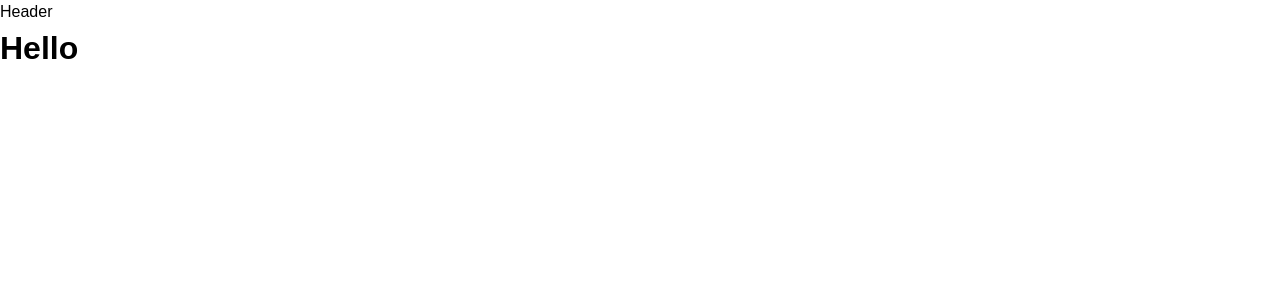
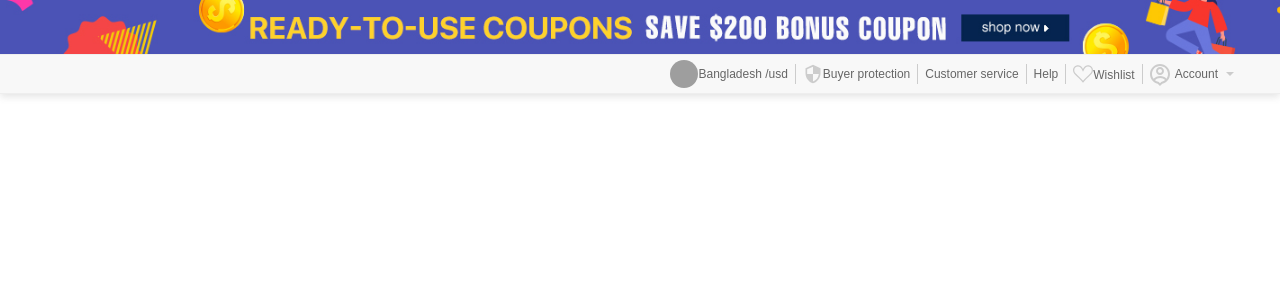
Before and after one commit to alrakib1/maker-market-web-app, a Next.js app: page / in a window 1280 px wide. Shown: the top 300 px of the page. Built offline with nearby package versions, Linux system fonts and the light colour scheme; grey boxes are pictures that could not be loaded.

Commit message:
added header

```diff
--- /dev/null
+++ b/components/header/Ad.tsx
@@ -0,0 +1,11 @@
+import Link from "next/link";
+import React from "react";
+import styles from "./styles.module.scss";
+
+export default function Ad() {
+  return (
+    <Link href="/browse">
+      <div className={styles.ad}></div>
+    </Link>
+  );
+}
--- /dev/null
+++ b/components/header/Top.tsx
@@ -0,0 +1,49 @@
+import styles from "./styles.module.scss";
+import Image from "next/image";
+import { MdSecurity } from "react-icons/md";
+import { BsSuitHeart } from "react-icons/bs";
+import { RiAccountPinCircleLine, RiArrowDropDownFill } from "react-icons/ri";
+import Link from "next/link";
+export default function Top() {
+  return (
+    <div className={styles.top}>
+      <div className={styles.top__container}>
+        <div></div>
+        <ul className={styles.top__list}>
+          <li>
+            <Image
+              src="https://i.pinimg.com/736x/7b/f3/77/7bf3770372ce6f3300caf50d50d452b4.jpg"
+              alt="image"
+              width={100}
+              height={100}
+            />
+            <span>Bangladesh /usd</span>
+          </li>
+          <li>
+            <MdSecurity />
+            <span>Buyer protection</span>
+          </li>
+          <li>
+            <span>Customer service</span>
+          </li>
+          <li>
+            <span>Help</span>
+          </li>
+          <li>
+            <BsSuitHeart />
+            <Link href="/profile/wishlist">
+              <span>Wishlist</span>
+            </Link>
+          </li>
+          <li>
+            <div className={styles.flex}>
+              <RiAccountPinCircleLine />
+              <span>Account</span>
+              <RiArrowDropDownFill />
+            </div>
+          </li>
+        </ul>
+      </div>
+    </div>
+  );
+}
--- a/components/header/index.tsx
+++ b/components/header/index.tsx
@@ -1,5 +1,12 @@
-import styles from './styles.module.scss'
+import Ad from "./Ad";
+import Top from "./Top";
+import styles from "./styles.module.scss";
 
 export default function Header() {
-  return <div>Header</div>;
+  return (
+    <header className={styles.header}>
+      <Ad />
+      <Top />
+    </header>
+  );
 }
--- a/components/header/styles.module.scss
+++ b/components/header/styles.module.scss
@@ -0,0 +1,95 @@
+.header {
+  height: 100%;
+  box-shadow: $shadow-1;
+}
+
+// ? ad
+.ad {
+  height: 54px;
+  width: 100%;
+  background-image: url("/images/ad.jpg");
+  background-size: cover;
+  background-repeat: no-repeat;
+  background-position: center;
+}
+
+// ? Top
+
+.top {
+  background-color: #f8f8f8;
+  border-top: 1px solid #eee;
+  border-bottom: 1px solid #eee;
+  &__container {
+    max-width: 95%;
+    margin: 0 auto;
+    padding: 5px;
+    display: flex;
+    align-items: center;
+    justify-content: space-between;
+  }
+  &__list {
+    display: flex;
+    gap: 15px;
+  }
+  li {
+    position: relative;
+    display: flex;
+    align-items: center;
+    justify-content: center;
+    color: #666;
+    cursor: pointer;
+    .flex {
+      display: flex;
+      align-items: center;
+      gap: 2px;
+      svg {
+        transform: scale(1.2);
+        margin-right: 3px;
+      }
+    }
+    img {
+      width: 28px;
+      height: 28px;
+      object-fit: cover;
+      border-radius: 50%;
+    }
+    svg {
+      width: 20px;
+      height: 20px;
+      fill: #ccc;
+    }
+    span {
+      font-size: 12px;
+    }
+    &::after {
+      content: "";
+      position: absolute;
+      right: -8px;
+      top: 50%;
+      transform: translateY(-50%);
+      width: 1px;
+      height: 20px;
+      background-color: #ccc;
+    }
+    &:last-of-type {
+      &::after {
+        display: none;
+      }
+    }
+    &:hover {
+      span {
+        color: #222;
+      }
+      svg {
+        fill: #666;
+      }
+    }
+    @media (max-width: 670px) {
+      &:nth-of-type(2),
+      :nth-of-type(3),
+      :nth-of-type(4) {
+        display: none;
+      }
+    }
+  }
+}
--- a/next.config.mjs
+++ b/next.config.mjs
@@ -1,14 +1,16 @@
 /** @type {import('next').NextConfig} */
 import path from "path";
 import { dirname } from "path";
-
 
 const __dirname = dirname(import.meta.url);
 const nextConfig = {
   reactStrictMode: true,
   sassOptions: {
     includePaths: [path.join(__dirname, "styles")],
-    prependData: `@import "./base.scss";`,
+    prependData: `@import "./styles/base.scss";`,
+  },
+  images: {
+    domains: ["res.cloudinary.com","i.pinimg.com"],
   },
 };
 
--- a/package.json
+++ b/package.json
@@ -16,6 +16,7 @@
     "next-redux-wrapper": "^8.1.0",
     "react": "^18.2.0",
     "react-dom": "^18.2.0",
+    "react-icons": "^5.2.0",
     "react-redux": "^9.1.0",
     "redux": "^5.0.1",
     "redux-devtools-extension": "^2.13.9",
--- a/pages/index.tsx
+++ b/pages/index.tsx
@@ -8,9 +8,9 @@ const inter = Inter({ subsets: ["latin"] });
 
 export default function Home() {
   return (
-    <>
+    <main>
     <Header/>
-      <h1 className={styles.h1}>Hello</h1>
-    </>
+
+    </main>
   );
 }
```
Also changed, not shown: 1 other file (tests, documents, lock files or other folders).
